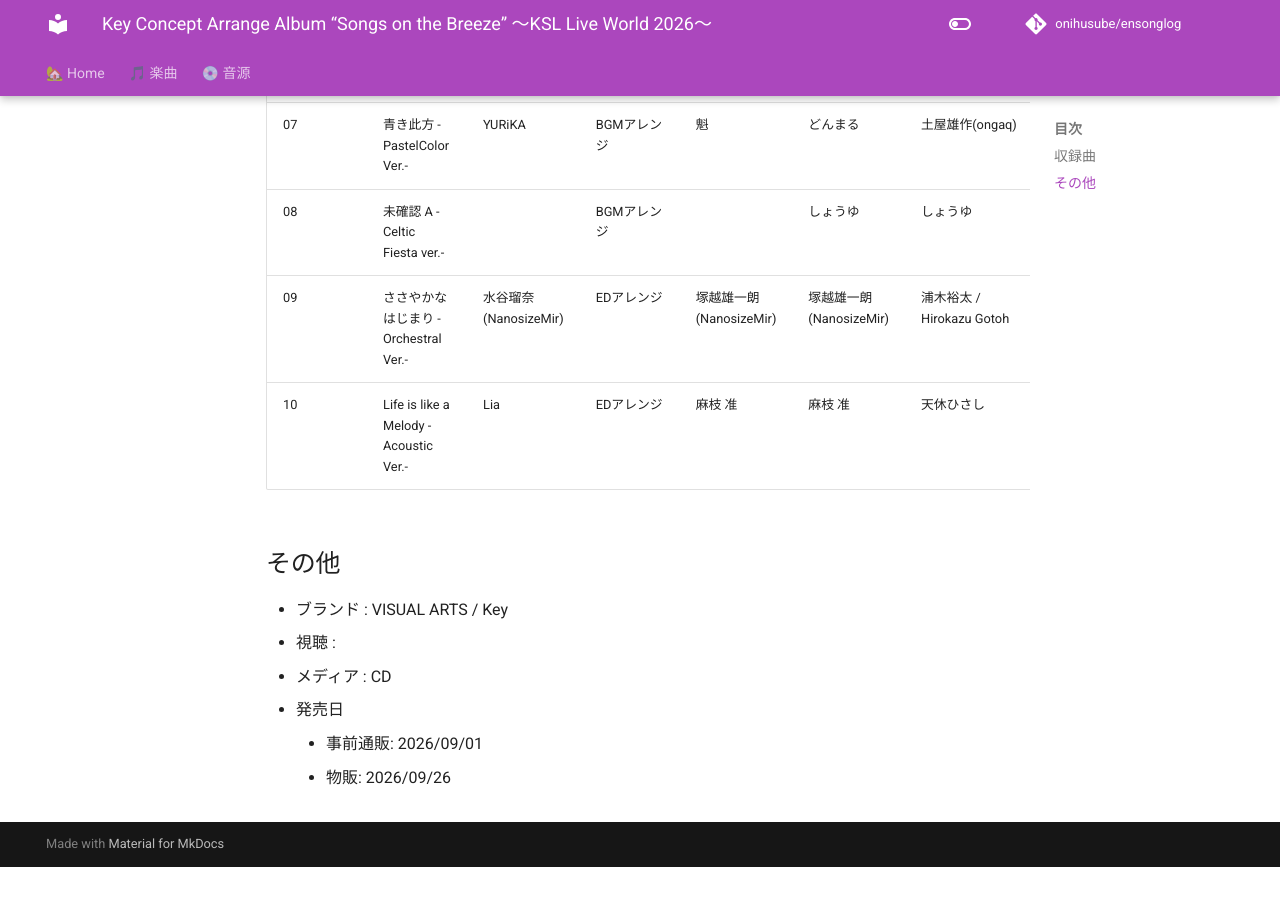
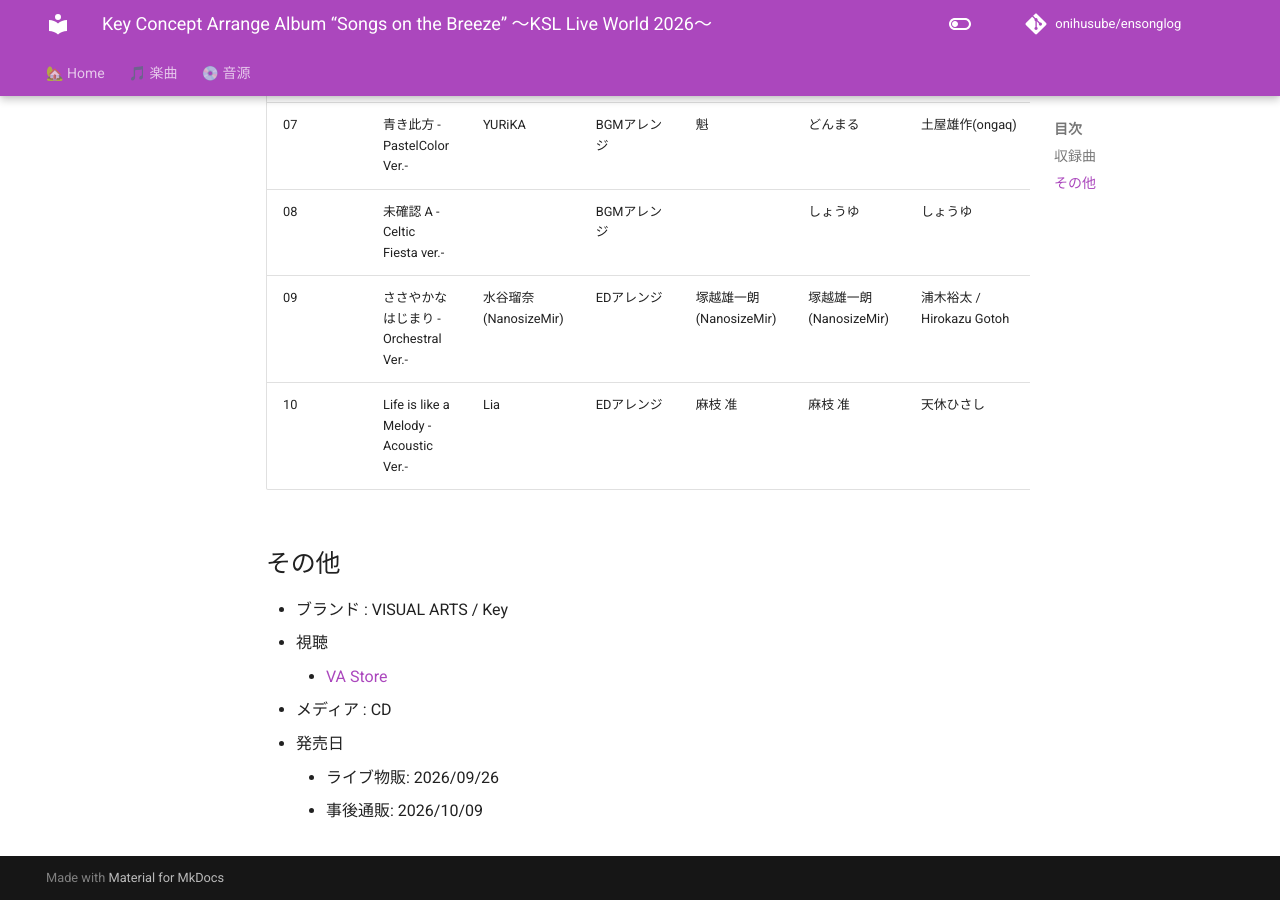
Before and after one commit to onihusube/ensonglog, an MkDocs documentation site: the page built from docs/2026/音源個別/Key Concept Arrange Album “Songs on the Breeze”.md, in a window 1280 px wide and 900 px high, scrolled down 884 px. Built offline with MkDocs 1.6.1 and Material for MkDocs 9.7.7, drawn with Linux system fonts in a browser that asks for light colours; comment, search, counter and statistics services are not loaded; before the commit the page ends 1751 px from its top, so only the background shows below that.

Commit message:
KSL物販通販リンク追加

```diff
--- a/docs/2026/音源個別/Key Concept Arrange Album “Songs on the Breeze”.md
+++ b/docs/2026/音源個別/Key Concept Arrange Album “Songs on the Breeze”.md
@@ -18,8 +18,9 @@
 ## その他
 
 - ブランド : VISUAL ARTS / Key
-- 視聴 :
+- 視聴
+    - [VA Store](https://va-store.jp/products/vas2609_ksl2026_16_ev)
 - メディア : CD
 - 発売日
-    - 事前通販: 2026/09/01
-    - 物販: 2026/09/26
+    - ライブ物販: 2026/09/26
+    - 事後通販: 2026/10/09
```
Also changed, not shown: docs/2026/音源.md (+2 -2 lines).
